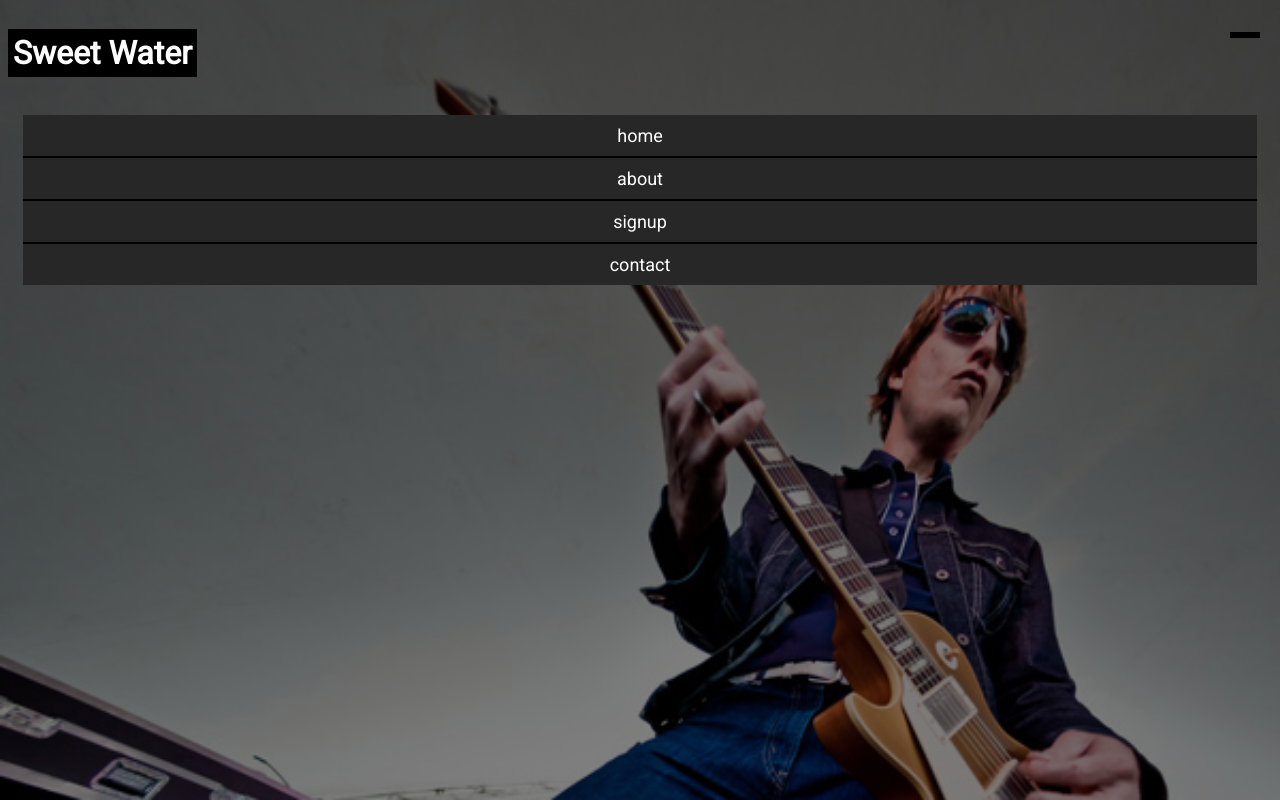
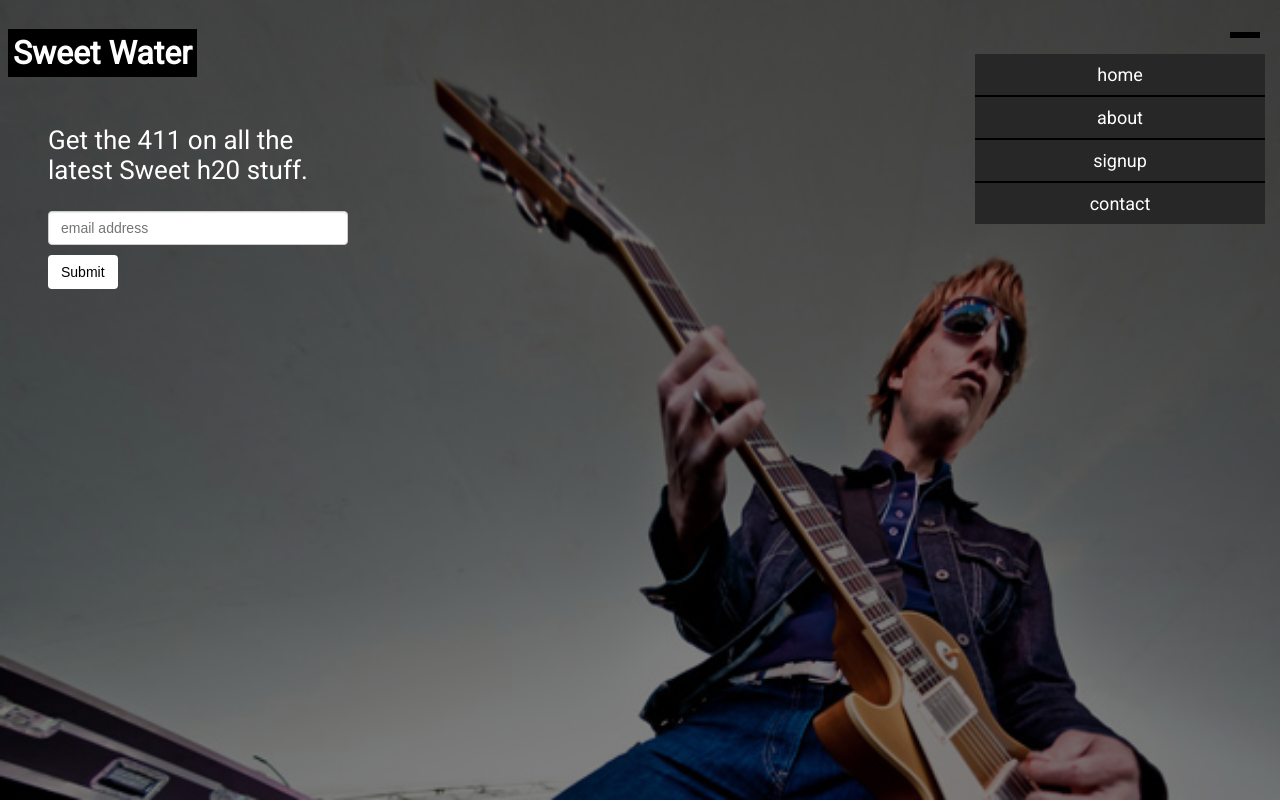
Before and after one commit to rcolepeterson/sweet_water, a website: page built/signup/index.html in a window 1280 px wide. Both pictures are taken after a click on the link 1245 px from the left and 35 px from the top of the page. Drawn offline with nearby package versions, Linux system fonts and the light colour scheme.

Commit message:
added content for every page. upped the font

```diff
--- a/built/signup/index.html
+++ b/built/signup/index.html
@@ -1,11 +1,14 @@
 <html>
 
 <head>
+    <meta name="viewport" content="width=device-width, initial-scale=1">
     <link rel="stylesheet" type="text/css" href="../style.css" />
 </head>
 
 <body>
+    <a href="/">
     <h1>Sweet Water</h1>
+</a>
 <a href="#" class="menu"><span></span></a>
 <div class="mobile-container">
     <div class="mobile-nav-container">
@@ -16,7 +19,23 @@
             <li><a href="/contact">contact</a></li>
         </ul>
     </div>
-</div> <script src="https://code.jquery.com/jquery-3.1.1.min.js" integrity="sha256-hVVnYaiADRTO2PzUGmuLJr8BLUSjGIZsDYGmIJLv2b8=" crossorigin="anonymous"></script>
+</div>
+    <div id="mc_embed_signup" class="offsetLeft">
+        <form role="form" action="//sweetwaterrocks.us9.list-manage.com/subscribe/post?u=7b66bffb65e9026ee6bbbf57b&amp;id=758db5b284" method="post" id="mc-embedded-subscribe-form" name="mc-embedded-subscribe-form" class="validate" target="_blank" validate="">
+            <div id="mc_embed_signup_scroll" class="form-group center-block" style="max-width:300px;">
+                <p class="large">Get the 411 on all the latest Sweet h20 stuff.</p>
+                <input type="email" class="form-control email text-center" value="" name="EMAIL" id="mce-EMAIL" placeholder="email address" required="">
+
+                <!-- real people should not fill this in and expect good things - do not remove this or risk form bot signups-->
+                <div style="position: absolute; left: -5000px;">
+                    <input type="text" name="b_7b66bffb65e9026ee6bbbf57b_758db5b284" tabindex="-1" value="">
+                </div>
+            </div>
+
+            <button type="submit" value="Subscribe" name="subscribe" id="mc-embedded-subscribe" class="btn btn-primary submit">Submit</button>
+        </form>
+    </div>
+    <script src="https://code.jquery.com/jquery-3.1.1.min.js" integrity="sha256-hVVnYaiADRTO2PzUGmuLJr8BLUSjGIZsDYGmIJLv2b8=" crossorigin="anonymous"></script>
 <script src="../../main.js"></script>
 </body>
 
--- a/built/style.css
+++ b/built/style.css
@@ -7,20 +7,52 @@ body {
     -moz-background-size: cover;
     -o-background-size: cover;
     background-size: cover;
+    color: #fff;
     font-family: 'Roboto', sans-serif;
 }
 
+a {
+    text-decoration: none;
+    color: #fff;
+}
+
+a:visited {
+    text-decoration: none;
+}
+
+a:hover {
+    text-decoration: none;
+}
+
+a:focus {
+    text-decoration: none;
+}
+
+a:hover,
+a:active {
+    text-decoration: none;
+}
+
 h1 {
-    color: #fff;
     background: #000;
     padding: 5px;
     display: inline-block;
 }
 
 p {
-    color: white;
-    width:320px;
     font-size: 14px;
+}
+
+p.about {
+    font-size: 18px;
+}
+
+p.large {
+    font-size: 20px;
+}
+
+.offsetLeft {
+    margin: auto;
 }
 
 
@@ -68,9 +100,6 @@ p {
     -webkit-transition: .2s ease;
 }
 
-
-/* example 2 */
-
 .menu span:before,
 .menu span:after {
     -webkit-transition: .2s ease;
@@ -100,10 +129,6 @@ h2 {
     margin: 0;
     padding-top: 5px;
     padding-bottom: 10px;
-}
-
-p {
-    text-align: justify;
 }
 
 #mobile-nav {
@@ -193,4 +218,71 @@ p {
     text-decoration: none;
 }
 
-@media (min-width: 768px) {}
+
+/* form */
+
+.form-control {
+    display: block;
+    width: 100%;
+    height: 34px;
+    padding: 6px 12px;
+    font-size: 14px;
+    line-height: 1.42857143;
+    color: #555;
+    background-color: #fff;
+    background-image: none;
+    border: 1px solid #ccc;
+    border-radius: 4px;
+    -webkit-box-shadow: inset 0 1px 1px rgba(0, 0, 0, .075);
+    box-shadow: inset 0 1px 1px rgba(0, 0, 0, .075);
+    -webkit-transition: border-color ease-in-out .15s, -webkit-box-shadow ease-in-out .15s;
+    -o-transition: border-color ease-in-out .15s, box-shadow ease-in-out .15s;
+    transition: border-color ease-in-out .15s, box-shadow ease-in-out .15s;
+}
+
+.btn {
+    display: inline-block;
+    padding: 6px 12px;
+    margin-bottom: 0;
+    font-size: 14px;
+    font-weight: 400;
+    line-height: 1.42857143;
+    text-align: center;
+    white-space: nowrap;
+    vertical-align: middle;
+    -ms-touch-action: manipulation;
+    touch-action: manipulation;
+    cursor: pointer;
+    -webkit-user-select: none;
+    -moz-user-select: none;
+    -ms-user-select: none;
+    user-select: none;
+    background-image: none;
+    border: 1px solid transparent;
+    border-radius: 4px;
+}
+
+.submit {
+    margin-top: 10px;
+    background-color: #fff;
+}
+
+@media (min-width: 768px) {
+    .mobile-container {
+        margin: 0 auto;
+        position: absolute;
+        width: 320px;
+        top: 38px;
+        right: 0;
+    }
+    p.about {
+        width: 640px;
+        margin-left: 40px;
+    }
+    p.large {
+        font-size: 26px;
+    }
+    .offsetLeft {
+        margin-left: 40px;
+    }
+}
--- a/package.json
+++ b/package.json
@@ -17,6 +17,7 @@
   },
   "homepage": "https://github.com/rcolepeterson/sweet_water#readme",
   "devDependencies": {
+    "browser-sync": "^2.18.2",
     "gulp": "^3.9.1",
     "gulp-file-include": "^1.0.0"
   }
```
Also changed, not shown: about/index.html (+5 -1 lines), built/about/index.html (+7 -1 lines), built/contact/index.html (+6 -1 lines), built/head.html (added, +2 -0 lines), built/index.html (+5 -1 lines), built/meta.html (added, +1 -0 lines), built/nav.html (+3 -1 lines), contact/index.html (+4 -1 lines), gulpfile.js (+32 -1 lines), index.html (+1 -0 lines), meta.html (added, +1 -0 lines), nav.html (+3 -1 lines), signup/index.html (+18 -1 lines).
